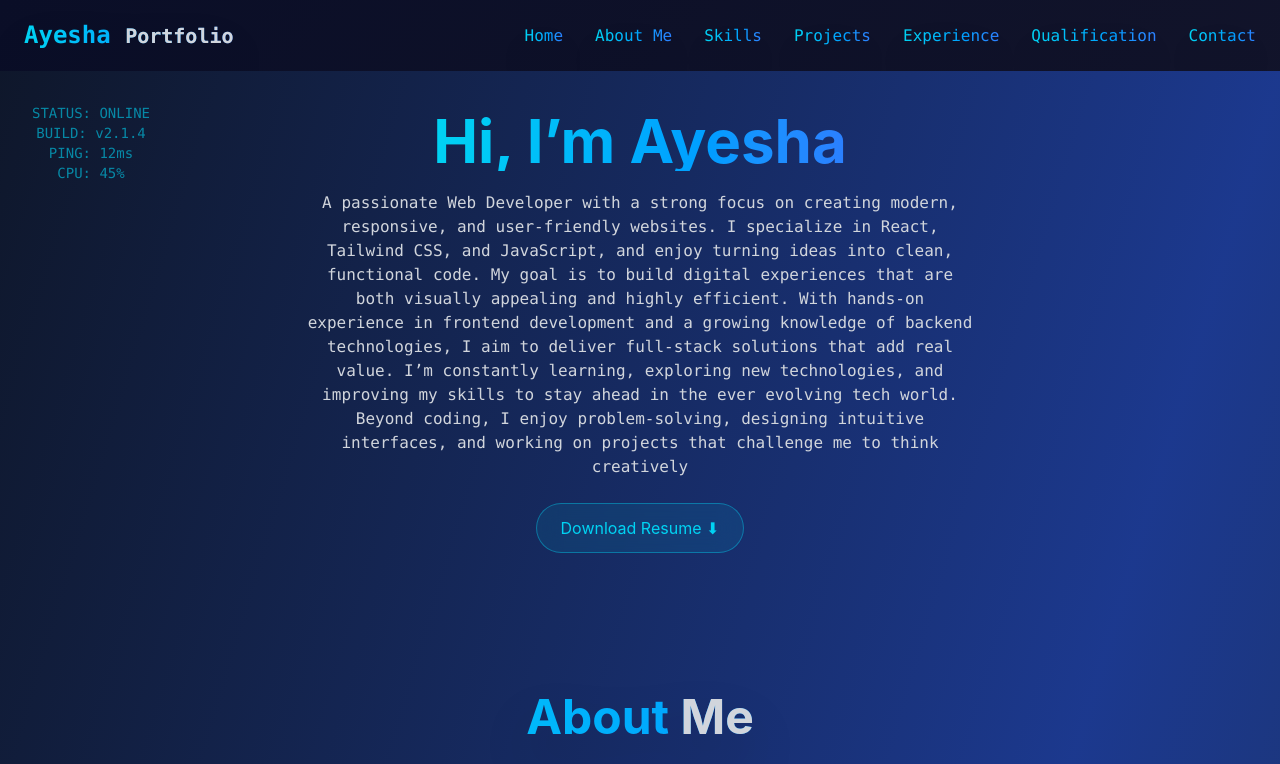
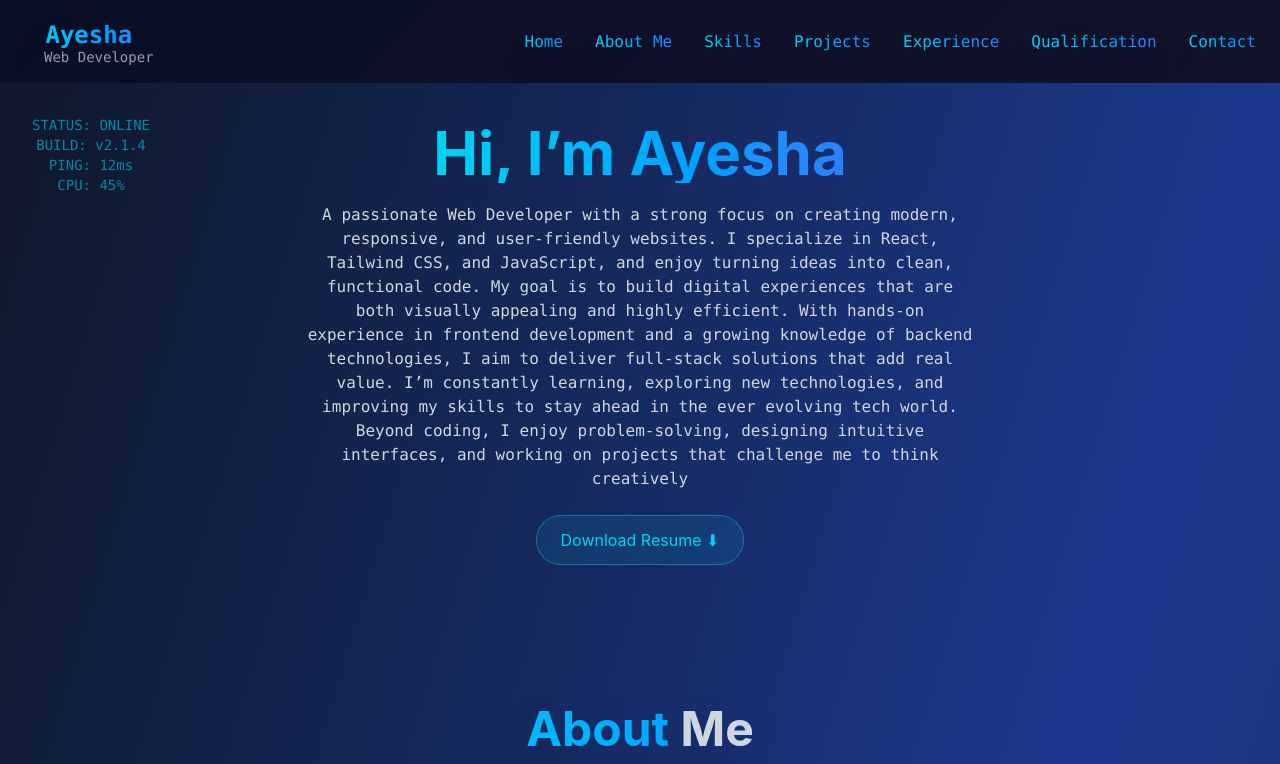
Before and after one commit to ayeshagull811/portfolio, a React (Create React App) app: page / in a window 1280 px wide. Shown: the top 764 px of the page. Built offline with nearby package versions, Linux system fonts and the light colour scheme.

Commit message:
Add navbar and landing page update

```diff
--- a/src/components/landingpage.jsx
+++ b/src/components/landingpage.jsx
@@ -172,6 +172,7 @@ const TechPortfolioBackground = () => {
       new CircuitAnimation(canvasRef.current);
     }
 
+    // add spin animation for gears
     const style = document.createElement('style');
     style.textContent = `
       @keyframes spin {
@@ -182,6 +183,7 @@ const TechPortfolioBackground = () => {
     document.head.appendChild(style);
 
     return () => document.head.removeChild(style);
+    // eslint-disable-next-line react-hooks/exhaustive-deps
   }, []);
 
   return (
@@ -214,7 +216,8 @@ const TechPortfolioBackground = () => {
             enjoy problem-solving, designing intuitive interfaces, and working on
             projects that challenge me to think creatively
           </p>
-<ResumeButton/>
+
+          <ResumeButton />
           <AboutMe />
           <MySkills />
           <MyProject />
--- a/src/components/myProject.jsx
+++ b/src/components/myProject.jsx
@@ -75,7 +75,7 @@ export default function MyProject() {
                   >
                     <span className="relative z-10">
                       {" "}
-                      <a href={project.demo} target="_blank">
+                      <a href={project.demo} target="_blank"  rel="noopener noreferrer">
                         Live Demo
                       </a>
                     </span>
--- a/src/components/navbar.jsx
+++ b/src/components/navbar.jsx
@@ -7,8 +7,16 @@ export default function Navbar() {
   return (
     <nav  className="w-full bg-transparent shadow-md z-50">
       <div className="max-w-7xl mx-auto px-6 py-4 flex justify-between items-center">
+<div>
+  <h1 className="text-2xl font-bold bg-gradient-to-r from-cyan-400 to-blue-500 bg-clip-text text-transparent drop-shadow-2xl leading-relaxed font-mono">
+    Ayesha
+  </h1>
+  <p className="text-gray-400 text-sm font-mono -mt-2 pl-5">
+    Web Developer
+  </p>
+</div>
 
-        <h1 className="text-2xl font-bold bg-gradient-to-r from-cyan-400 to-blue-500 bg-clip-text text-transparent drop-shadow-2xl leading-relaxed font-mono">Ayesha <span className="text-gray-300 max-w-xl text-xl leading-relaxed font-mono">Portfolio</span></h1>
+
 
 
         <ul className="hidden md:flex space-x-8 text-white font-medium">
```
Lines whose indentation alone changed are shown as unchanged.
